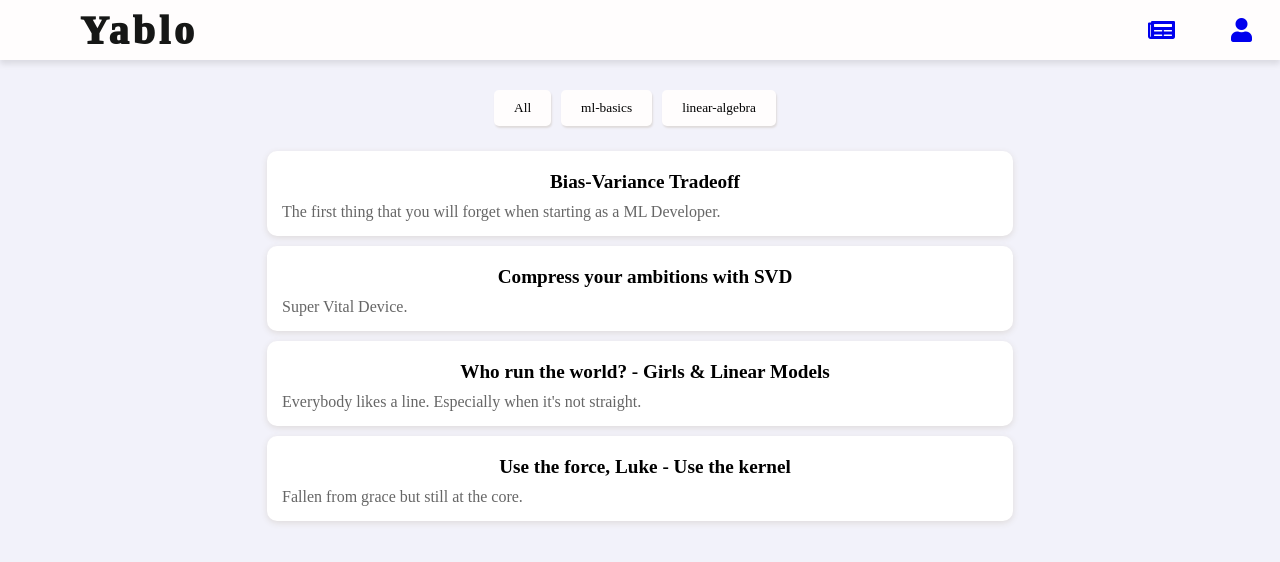
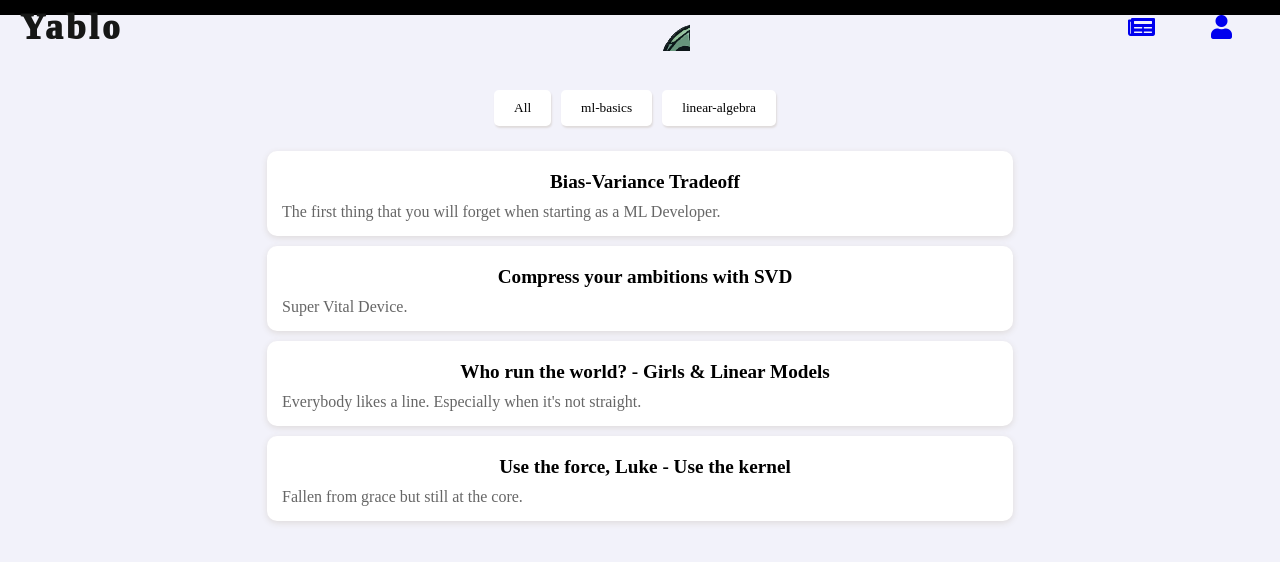
Before and after one commit to freelectron/yaub, a Next.js app in the folder frontend/simple-yaub/: page / in a window 1280 px wide. Shown: the top 562 px of the page. Built offline with nearby package versions, Linux system fonts and the light colour scheme.

Commit message:
Change styling to two colours

```diff
--- a/frontend/simple-yaub/src/components/NavBar.js
+++ b/frontend/simple-yaub/src/components/NavBar.js
@@ -9,7 +9,14 @@ const NavBar = () => {
                     <span>Yablo</span>
                 </div>
 
-                <li className="active">
+                <div className="logo-image img">
+                    <img
+                        src="/favicon.svg"
+                        alt="Logo"
+                    />
+                </div>
+
+                <li>
                     <Link href="/">
                         <i className="fa fa-newspaper"></i>
                         <span className="tooltip">Blog</span>
--- a/frontend/simple-yaub/src/styles/nav-bar.scss
+++ b/frontend/simple-yaub/src/styles/nav-bar.scss
@@ -2,23 +2,45 @@
 
 .sidebar-navigation {
     display: flex;
-    position: absolute;
     top: 0; /* Stick to the top */
-    left: 0; /* Align to the left */
     width: 100%; /* Full width */
-    height: 60px; /* Set a height for the navbar */
-    background-color: v.$nav-background-color;
     z-index: 1000; /* Ensure it stays above other elements */
-    box-shadow: 0 4px 6px rgba(0, 0, 0, 0.1); /* Optional: Add a shadow for better visibility */
+    position: fixed; /* Stick to the top */
+    padding-top: 15px;
+}
+
+.logo {
+    font-family: v.$logo-font;
+    font-size: 35px; /* Increased font size for a bolder appearance */
+    font-weight: 1000; /* Moderate weight for less boldness */
+    letter-spacing: 0.1em; /* Slightly stretched look */
+    position: fixed;
+    left: 0;
+    padding-left: 20px;
+    color: v.$logo-background-color;
+}
+.logo:hover {
+    font-size: 40px; /* Increase font size on hover */
+}
+
+.logo-image {
+    position: fixed;
+    left: 50%;
+
+    img {
+        width: 50px;
+        height: 50px;
+    }
+}
 
 ul {
-        display: flex; /* Arrange list items horizontally */
-        align-items: center; /* Vertically center the icons */
-        justify-content: center; /* Optional: Center the nav items horizontally */
+    display: flex;
+    align-items: center;
     margin: 0;
-        padding: 0;
+    padding: 0 20px; /* Adjust padding for spacing */
     list-style: none; /* Remove default list styling */
-        width: 100%; /* Stretch the list to fill the navbar */
+    right: 0;
+    position: fixed;
 
     li {
         display: flex;
@@ -28,7 +50,6 @@
         height: 100%; /* Full height of the navbar */
         cursor: pointer;
         transition: all ease-out 120ms;
-            position: relative; /* For tooltip positioning */
 
         i {
             font-size: 24px;
@@ -37,53 +58,31 @@
         .tooltip {
             display: inline-block;
             position: absolute;
-                background-color: v.$tooltip-background-color;
             padding: 8px 15px;
             border-radius: 3px;
             bottom: -35px; /* Position the tooltip below the navbar */
             left: 50%; /* Center the tooltip horizontally */
             transform: translateX(-50%);
-                opacity: 0;
             visibility: hidden;
-                font-size: 13px;
-                letter-spacing: 0.5px;
-
-                &:before {
-                    content: '';
-                    display: block;
-                    position: absolute;
-                    top: -5px;
-                    left: 50%;
-                    transform: translateX(-50%) rotate(45deg);
-                    width: 10px;
-                    height: 10px;
-                    background-color: inherit;
-                }
         }
 
         &:hover {
-                background-color: v.$active-sidebar-link-color;
-
             .tooltip {
-                    visibility: visible;
+                visibility: hidden;
                 opacity: 1;
             }
         }
     }
+    li:hover {
+        background-color: v.$active-link-color;
+        opacity: 0.8;
     }
 }
-.logo {
-    font-family: v.$logo-font ;
-    font-size: 40px; /* Increased font size for a bolder appearance */
-    font-weight: 1000; /* Moderate weight for less boldness */
-    letter-spacing: 0.1em; /* Slightly stretched look */
-    text-align: left;
-    padding-left: 80px;
-    flex: 1; /* Center logo in the navbar */
-    color: v.$logo-background-color;
+.sidebar-navigation:hover{
+    background-color: black;
+    opacity: 1;
 }
 
- //Ensure content shifts down to accommodate the navbar
 body {
     margin: 0;
     padding-top: 80px; /* Add padding equal to navbar height */
--- a/frontend/simple-yaub/src/styles/variables.scss
+++ b/frontend/simple-yaub/src/styles/variables.scss
@@ -1,16 +1,16 @@
-$nav-background-color: #fffdfd;
 
 $general-background-color: rgb(242, 242, 250);
+$nav-background-color: $general-background-color;
 $logo-background-color: #161716;
 $card-background-color: rgb(255, 255, 255);
 
 $tooltip-background-color: $nav-background-color;
-$post-background-color: $general-background-color;
+$post-background-color: $card-background-color;
 
 $active-link-color: rgb(223, 219, 219);
 $active-sidebar-link-color: $active-link-color;
 
-$filter-badges-background-color: $nav-background-color;
+$filter-badges-background-color: $card-background-color;
 
 $logo-font: 'Marker Felt';
 $post-font: 'Rockwell';
```
Also changed, not shown: frontend/simple-yaub/public/favicon.svg (added). Lines whose indentation alone changed are shown as unchanged.
